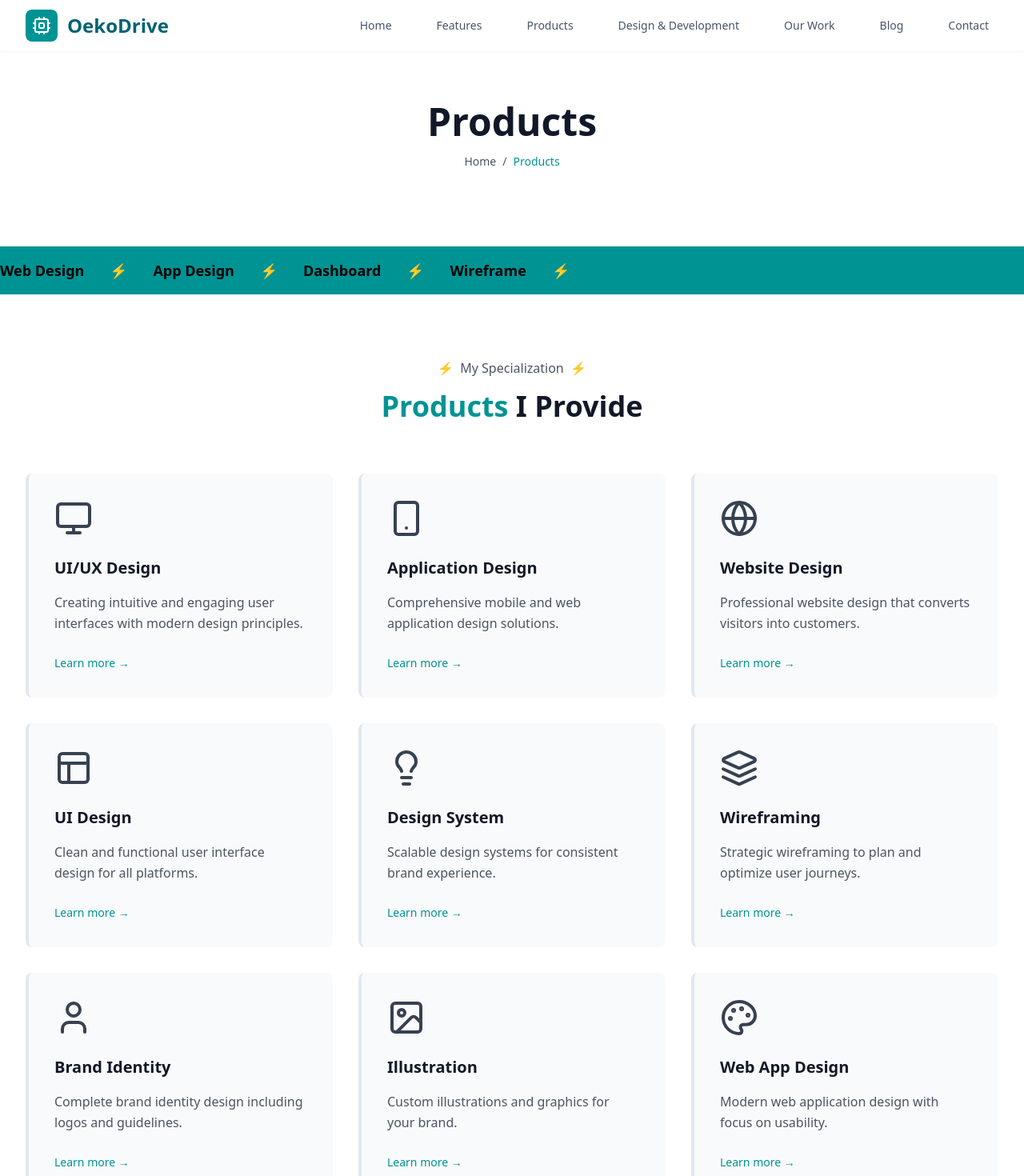
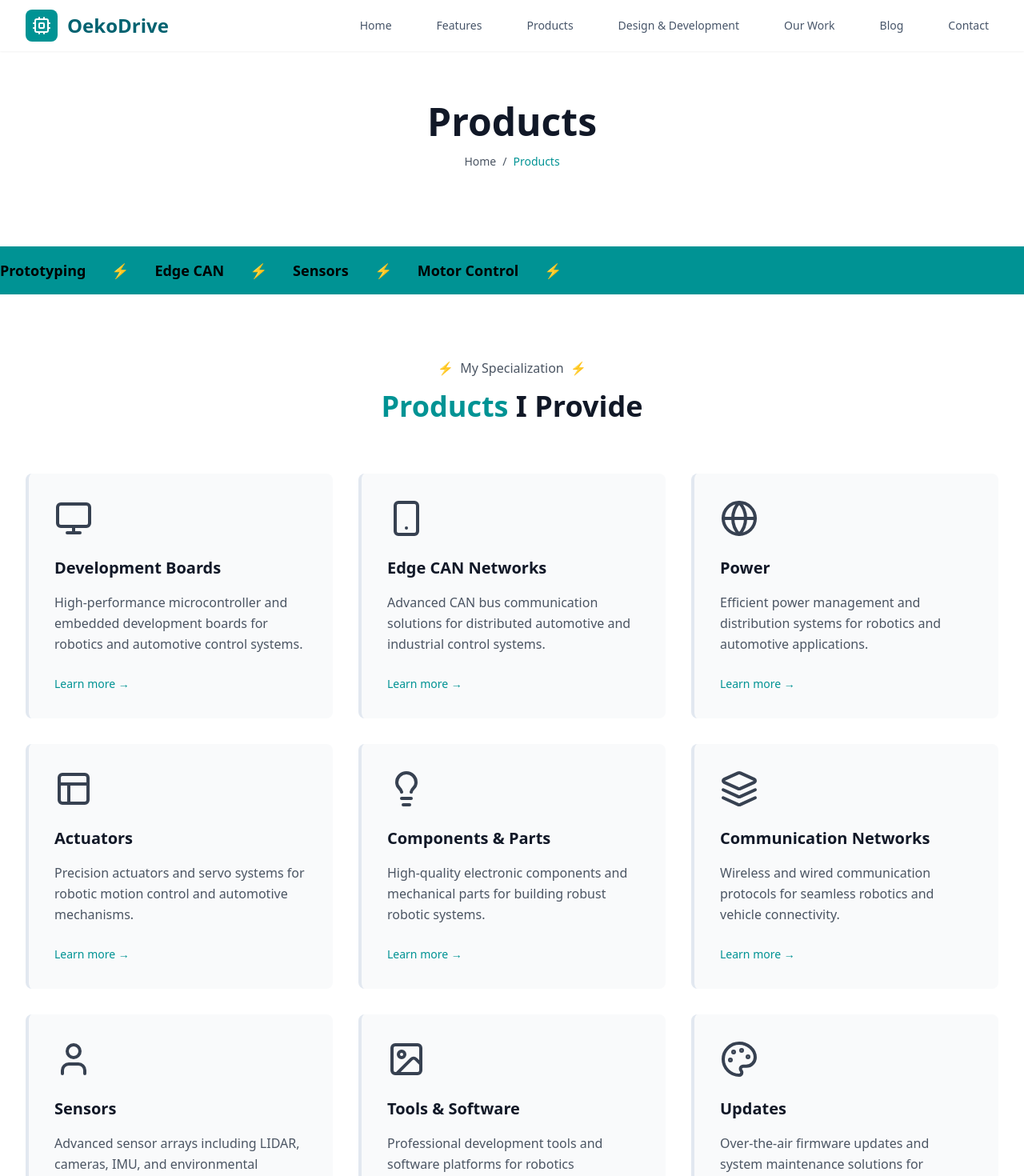
Before and after one commit to cube91430/oeko-drive-genesis-core, a React (Vite) app: page /products in a window 1280 px wide. Shown: the top 1470 px of the page at 80% size. Built offline with nearby package versions, Linux system fonts and the light colour scheme.

Commit message:
Refactor product page content
Update product page content with new titles and descriptions related to robotics and automotive applications.

```diff
--- a/src/pages/Products.tsx
+++ b/src/pages/Products.tsx
@@ -9,56 +9,56 @@ const Products = () => {
   const services = [
     {
       icon: Monitor,
-      title: "UI/UX Design",
-      description: "Creating intuitive and engaging user interfaces with modern design principles.",
+      title: "Development Boards",
+      description: "High-performance microcontroller and embedded development boards for robotics and automotive control systems.",
       accent: "border-l-moss-medium"
     },
     {
       icon: Smartphone,
-      title: "Application Design",
-      description: "Comprehensive mobile and web application design solutions.",
+      title: "Edge CAN Networks",
+      description: "Advanced CAN bus communication solutions for distributed automotive and industrial control systems.",
       accent: "border-l-moss-medium"
     },
     {
       icon: Globe,
-      title: "Website Design",
-      description: "Professional website design that converts visitors into customers.",
+      title: "Power",
+      description: "Efficient power management and distribution systems for robotics and automotive applications.",
       accent: "border-l-moss-medium"
     },
     {
       icon: Layout,
-      title: "UI Design",
-      description: "Clean and functional user interface design for all platforms.",
+      title: "Actuators",
+      description: "Precision actuators and servo systems for robotic motion control and automotive mechanisms.",
       accent: "border-l-moss-medium"
     },
     {
       icon: Lightbulb,
-      title: "Design System",
-      description: "Scalable design systems for consistent brand experience.",
+      title: "Components & Parts",
+      description: "High-quality electronic components and mechanical parts for building robust robotic systems.",
       accent: "border-l-moss-medium"
     },
     {
       icon: Layers,
-      title: "Wireframing",
-      description: "Strategic wireframing to plan and optimize user journeys.",
+      title: "Communication Networks",
+      description: "Wireless and wired communication protocols for seamless robotics and vehicle connectivity.",
       accent: "border-l-moss-medium"
     },
     {
       icon: User,
-      title: "Brand Identity",
-      description: "Complete brand identity design including logos and guidelines.",
+      title: "Sensors",
+      description: "Advanced sensor arrays including LIDAR, cameras, IMU, and environmental sensors for autonomous systems.",
       accent: "border-l-moss-medium"
     },
     {
       icon: Image,
-      title: "Illustration",
-      description: "Custom illustrations and graphics for your brand.",
+      title: "Tools & Software",
+      description: "Professional development tools and software platforms for robotics programming and simulation.",
       accent: "border-l-moss-medium"
     },
     {
       icon: Palette,
-      title: "Web App Design",
-      description: "Modern web application design with focus on usability.",
+      title: "Updates",
+      description: "Over-the-air firmware updates and system maintenance solutions for deployed robotics platforms.",
       accent: "border-l-moss-medium"
     }
   ];
@@ -83,13 +83,13 @@ const Products = () => {
       <section className="bg-moss-medium py-4 overflow-hidden">
         <div className="flex animate-pulse">
           <div className="flex items-center space-x-8 text-black font-bold text-lg whitespace-nowrap">
-            <span>Web Design</span>
+            <span>Prototyping</span>
             <span>⚡</span>
-            <span>App Design</span>
+            <span>Edge CAN</span>
             <span>⚡</span>
-            <span>Dashboard</span>
+            <span>Sensors</span>
             <span>⚡</span>
-            <span>Wireframe</span>
+            <span>Motor Control</span>
             <span>⚡</span>
           </div>
         </div>
@@ -149,7 +149,7 @@ const Products = () => {
         {/* Floating Tags */}
         <div className="relative mt-16 overflow-hidden">
           <div className="flex flex-wrap justify-center gap-4 max-w-6xl mx-auto">
-            {['Prototype', 'Mobile App Design', 'Website Design', 'Branding', 'UI/UX Design', 'Brand Identity', 'Graphic Design', 'UI Design', 'Landing Page', 'Product Design'].map((tag, index) => (
+            {['Prototyping', 'Edge CAN Networks', 'Sensor Integration', 'Motor Control', 'Development Boards', 'Power Systems', 'Communication Networks', 'Actuators', 'Components & Parts', 'Robotics Software'].map((tag, index) => (
               <span key={index} className="bg-moss-medium text-black px-4 py-2 rounded-full text-sm font-medium">
                 {tag}
               </span>
@@ -162,13 +162,13 @@ const Products = () => {
       <section className="bg-moss-medium py-4 overflow-hidden">
         <div className="flex animate-pulse">
           <div className="flex items-center space-x-8 text-black font-bold text-lg whitespace-nowrap">
-            <span>Web Design</span>
+            <span>Prototyping</span>
             <span>⚡</span>
-            <span>App Design</span>
+            <span>Edge CAN</span>
             <span>⚡</span>
-            <span>Dashboard</span>
+            <span>Sensors</span>
             <span>⚡</span>
-            <span>Wireframe</span>
+            <span>Motor Control</span>
             <span>⚡</span>
           </div>
         </div>
```
